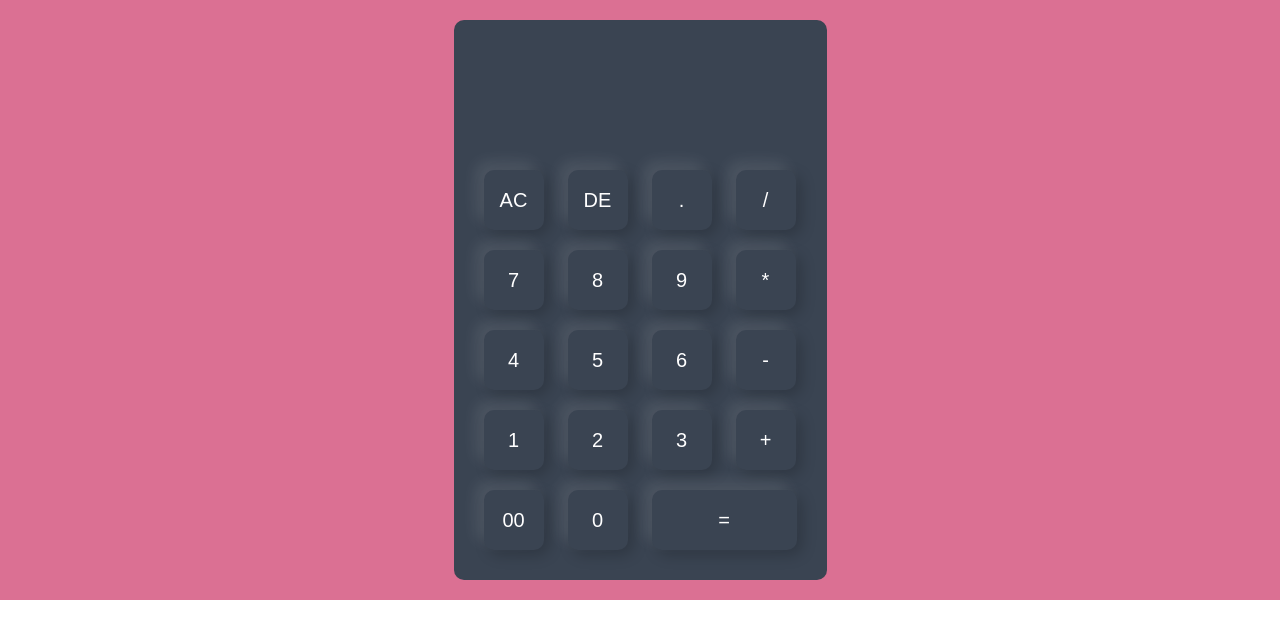
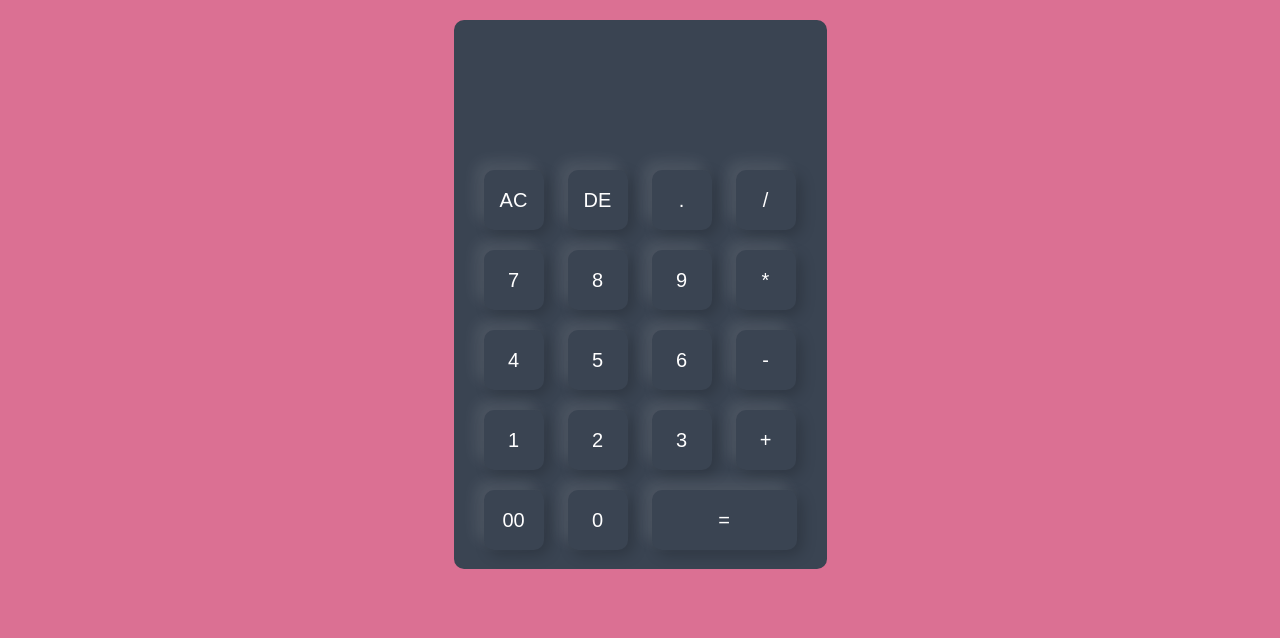
Before and after one commit to UrvashiMore/Calculator, a plain HTML site: page index.html in a window 1280 px wide. Drawn offline with Linux system fonts and the light colour scheme.

Commit message:
Update calculator.css

```diff
--- a/calculator.css
+++ b/calculator.css
@@ -1,28 +1,21 @@
 *{
     margin: 0;
     padding: 0;
-
-}
-
-body{
-    -moz-user-select: none;
 }
 
 .container{
     width: 100%;
-
+    height:100vh;
     background-color: palevioletred;
     display: flex;
-    position: fixed;
     justify-content: center;
-
 }
 .calculator{
     background: #3a4452;
     padding: 20px;
     border-radius: 10px;
     margin-top: 20px;
-    margin-bottom: 20px;
+    height:509px;
 }
 
 .calculator form input{
```
